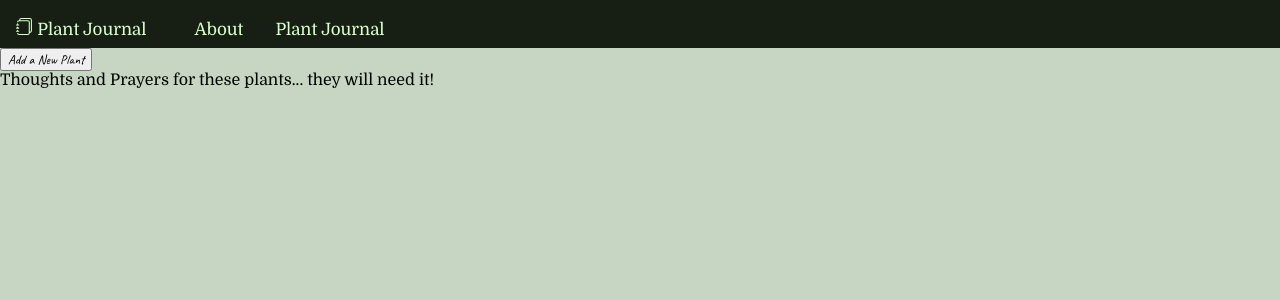
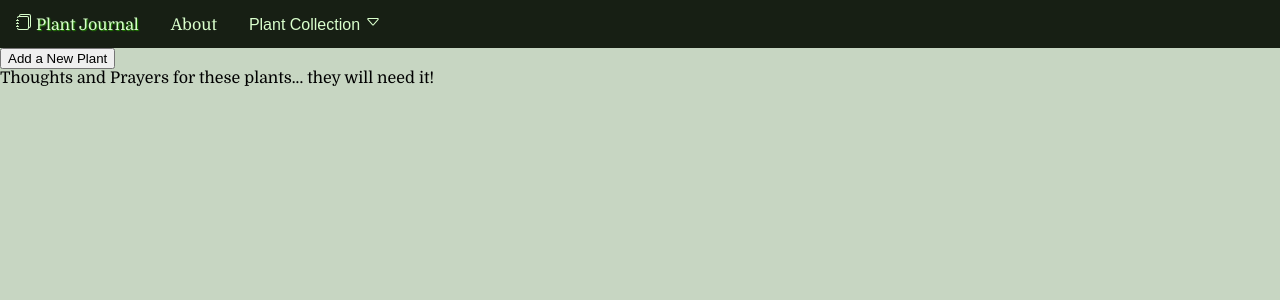
Before and after one commit to mihaizaurus/plantjournal, a React (Create React App) app: page / in a window 1280 px wide. Shown: the top 300 px of the page. Built offline with nearby package versions, Linux system fonts and the light colour scheme.

Commit message:
minor update to test out nav

```diff
--- a/src/components/navBar.jsx
+++ b/src/components/navBar.jsx
@@ -10,30 +10,42 @@ class NavBar extends Component {
 
   render() {
     return (
-      <Navbar bg="dark" expand="lg" variant="dark">
-        <Navbar.Brand href="/">
-          <Icon.Journals /> Plant Journal
-        </Navbar.Brand>
-        <Nav activeKey={this.props.location.pathname}>
-          <Nav.Item>
-            <Nav.Link href="/about" eventKey="/about">
-              About
-            </Nav.Link>
-          </Nav.Item>
-          <NavDropdown title="Plant Journal" id="nav-dropdown">
-            <NavDropdown.Item href="/plantJournal" eventKey="/plantJournal">
-              Journal Entries
-            </NavDropdown.Item>
-            <NavDropdown.Divider /> {/*Optional */}
-            <NavDropdown.Item
-              href="/plantCollection"
-              eventKey="/plantCollection"
-            >
-              Plant Collection
-            </NavDropdown.Item>
-          </NavDropdown>
-        </Nav>
-      </Navbar>
+      <nav className="topNav" id="topNav">
+        <a className="navbar-item" href="/"><Icon.Journals /> Plant Journal</a>
+        <a className="navbar-item" href="/about">About</a>
+        <div className="dropdown">
+          <button className="dropdown-button"> Plant Collection <Icon.CaretDown/></button>
+          <div className="dropdown-content">
+            <a className="navbar-item" href="/plantCollection">Plant Collection</a>
+            <a className="navbar-item" href="/plantJournal">Plant Journal</a>
+          </div>
+        </div>
+
+      </nav>
+      // <Navbar bg="dark" expand="lg" variant="dark">
+      //   <Navbar.Brand href="/">
+      //     <Icon.Journals /> Plant Journal
+      //   </Navbar.Brand>
+      //   <Nav activeKey={this.props.location.pathname}>
+      //     <Nav.Item>
+      //       <Nav.Link href="/about" eventKey="/about">
+      //         About
+      //       </Nav.Link>
+      //     </Nav.Item>
+      //     <NavDropdown title="Plant Journal" id="nav-dropdown">
+      //       <NavDropdown.Item href="/plantJournal" eventKey="/plantJournal">
+      //         Journal Entries
+      //       </NavDropdown.Item>
+      //       <NavDropdown.Divider /> {/*Optional */}
+      //       <NavDropdown.Item
+      //         href="/plantCollection"
+      //         eventKey="/plantCollection"
+      //       >
+      //         Plant Collection
+      //       </NavDropdown.Item>
+      //     </NavDropdown>
+      //   </Nav>
+      // </Navbar>
     );
   }
 }
--- a/src/styles/_navBar.scss
+++ b/src/styles/_navBar.scss
@@ -14,16 +14,13 @@ nav {
     float: left;
     @include darkText();
     text-align: center;
-    padding: 10px 16px;
+    padding: 14px 16px;
     text-decoration: none;
-    font-size: 17px;
+    font-size: 16px;
   }
 
   a {
-    &.navbar-brand {
-      @include navbarItems();
-    }
-    &.nav-item {
+    &.navbar-item {
       @include navbarItems();
     }
     &:hover {
@@ -36,22 +33,66 @@ nav {
   }
 
   div {
-    display: flex;
-    overflow: hidden;
-    align-items: baseline;
-    vertical-align: middle;
-    height: 6vh;
-    font-size: 3vh;
-
-    &.navbar-nav,
-    &.dropdown-menu {
-      @include navbarItems();
+    @mixin display() {
+      display:block;
     }
 
-    a {
-      &.nav-link {
-        @include navbarItems();
+    &.dropdown {
+      float: left;
+      overflow: hidden;
+
+      &:hover .dropdown-content{
+        @include display();
+      }
+    }
+
+    &.dropdown .dropdown-button{
+      font-size: 16px;
+      border:none;
+      outline:none;
+      @include darkText();
+      padding: 14px 16px;
+      margin:0;
+    }
+
+    &.dropdown-content {
+      display: none;
+      position: absolute;
+      min-width: 160px;
+      z-index:1;
+    }
+
+    &.dropdown-content a{
+      float:none;
+      @include darkText();
+      padding: 12px 16px;
+      text-decoration: none;
+      display: block;
+      text-align:left;
+
+      &:hover{
+        background-color: $primaryText-mid-dark;
       }
     }
   }
+
+  // div {
+  //   display: flex;
+  //   overflow: hidden;
+  //   align-items: baseline;
+  //   vertical-align: middle;
+  //   height: 6vh;
+  //   font-size: 3vh;
+
+  //   &.navbar-nav,
+  //   &.dropdown-menu {
+  //     @include navbarItems();
+  //   }
+
+  //   a {
+  //     &.nav-link {
+  //       @include navbarItems();
+  //     }
+  //   }
+  // }
 }
--- a/src/styles/app.css
+++ b/src/styles/app.css
@@ -15,24 +15,14 @@ nav {
   font-size: 3vh;
 }
 
-nav a.navbar-brand {
+nav a.navbar-item {
   float: left;
   background-color: #171f14;
   color: #d9ffcc;
   text-align: center;
-  padding: 10px 16px;
+  padding: 14px 16px;
   text-decoration: none;
-  font-size: 17px;
-}
-
-nav a.nav-item {
-  float: left;
-  background-color: #171f14;
-  color: #d9ffcc;
-  text-align: center;
-  padding: 10px 16px;
-  text-decoration: none;
-  font-size: 17px;
+  font-size: 16px;
 }
 
 nav a:hover {
@@ -40,9 +30,9 @@ nav a:hover {
   background-color: #171f14;
   color: #d9ffcc;
   text-align: center;
-  padding: 10px 16px;
+  padding: 14px 16px;
   text-decoration: none;
-  font-size: 17px;
+  font-size: 16px;
   text-shadow: 1px 1px 1px #208000;
 }
 
@@ -51,42 +41,49 @@ nav a:active {
   background-color: #171f14;
   color: #d9ffcc;
   text-align: center;
-  padding: 10px 16px;
+  padding: 14px 16px;
   text-decoration: none;
-  font-size: 17px;
+  font-size: 16px;
 }
 
-nav div {
-  display: -webkit-box;
-  display: -ms-flexbox;
-  display: flex;
+nav div.dropdown {
+  float: left;
   overflow: hidden;
-  -webkit-box-align: baseline;
-      -ms-flex-align: baseline;
-          align-items: baseline;
-  vertical-align: middle;
-  height: 6vh;
-  font-size: 3vh;
 }
 
-nav div.navbar-nav, nav div.dropdown-menu {
-  float: left;
+nav div.dropdown:hover .dropdown-content {
+  display: block;
+}
+
+nav div.dropdown .dropdown-button {
+  font-size: 16px;
+  border: none;
+  outline: none;
   background-color: #171f14;
   color: #d9ffcc;
-  text-align: center;
-  padding: 10px 16px;
-  text-decoration: none;
-  font-size: 17px;
+  padding: 14px 16px;
+  margin: 0;
 }
 
-nav div a.nav-link {
-  float: left;
+nav div.dropdown-content {
+  display: none;
+  position: absolute;
+  min-width: 160px;
+  z-index: 1;
+}
+
+nav div.dropdown-content a {
+  float: none;
   background-color: #171f14;
   color: #d9ffcc;
-  text-align: center;
-  padding: 10px 16px;
+  padding: 12px 16px;
   text-decoration: none;
-  font-size: 17px;
+  display: block;
+  text-align: left;
+}
+
+nav div.dropdown-content a:hover {
+  background-color: #d9ffcc;
 }
 
 body {
@@ -95,8 +92,4 @@ body {
   padding: 0;
   margin: 0;
 }
-
-button {
-  font-family: "Caveat", cursive;
-}
 /*# sourceMappingURL=app.css.map */
--- a/src/styles/app.scss
+++ b/src/styles/app.scss
@@ -12,7 +12,3 @@ body {
 
 // .root {
 // }
-
-button {
-  font-family: $cursive3;
-}
```
Also changed, not shown: 1 other file (tests, documents, lock files or other folders).
